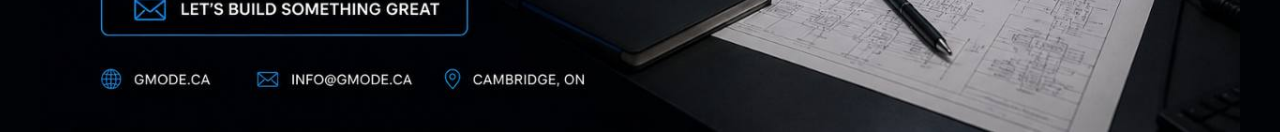
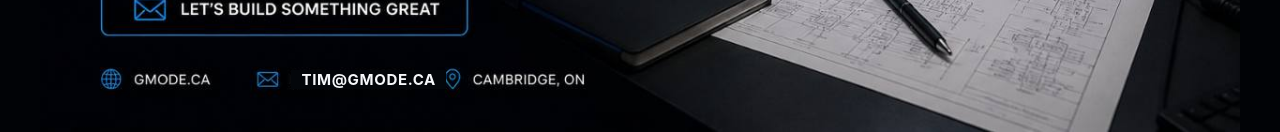
Before and after one commit to gmode2020x-tim/gmode-ca, a React (Vite) app: page / in a window 1280 px wide. Shown: the part 668-800 px from the top of the page. Built offline with nearby package versions, Linux system fonts and the light colour scheme.

Commit message:
Update gmode contact email

```diff
--- a/src/main.jsx
+++ b/src/main.jsx
@@ -22,9 +22,10 @@ function App() {
         />
         <a
           className="landing-cta-hotspot"
-          href="mailto:info@gmode.ca?subject=GMODE.CA%20Project%20Inquiry"
+          href="mailto:tim@gmode.ca?subject=GMODE.CA%20Project%20Inquiry"
           aria-label="Email GMODE.CA about a project"
         />
+        <span className="landing-email-correction" aria-hidden="true">TIM@GMODE.CA</span>
       </figure>
       <a className="landing-login" href="/admin">
         Login
--- a/src/styles.css
+++ b/src/styles.css
@@ -98,6 +98,22 @@ a {
   outline: 3px solid rgba(255, 255, 255, 0.95);
   outline-offset: 4px;
   box-shadow: 0 0 0 6px rgba(28, 143, 255, 0.48);
+}
+
+.landing-email-correction {
+  position: absolute;
+  left: 20.95%;
+  top: 92.25%;
+  display: inline-flex;
+  align-items: center;
+  height: 2.4%;
+  padding: 0 0.85%;
+  color: #f6f8fb;
+  background: #03060a;
+  font-size: min(1.18vw, 15.1px);
+  font-weight: 660;
+  line-height: 1;
+  letter-spacing: 0.04em;
 }
 
 .sr-only {
```
